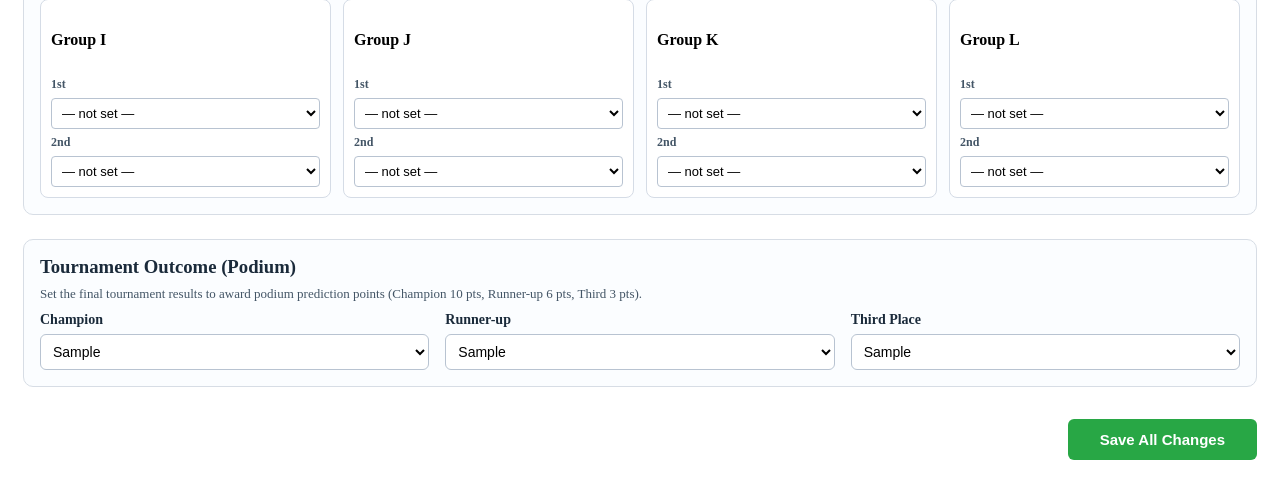
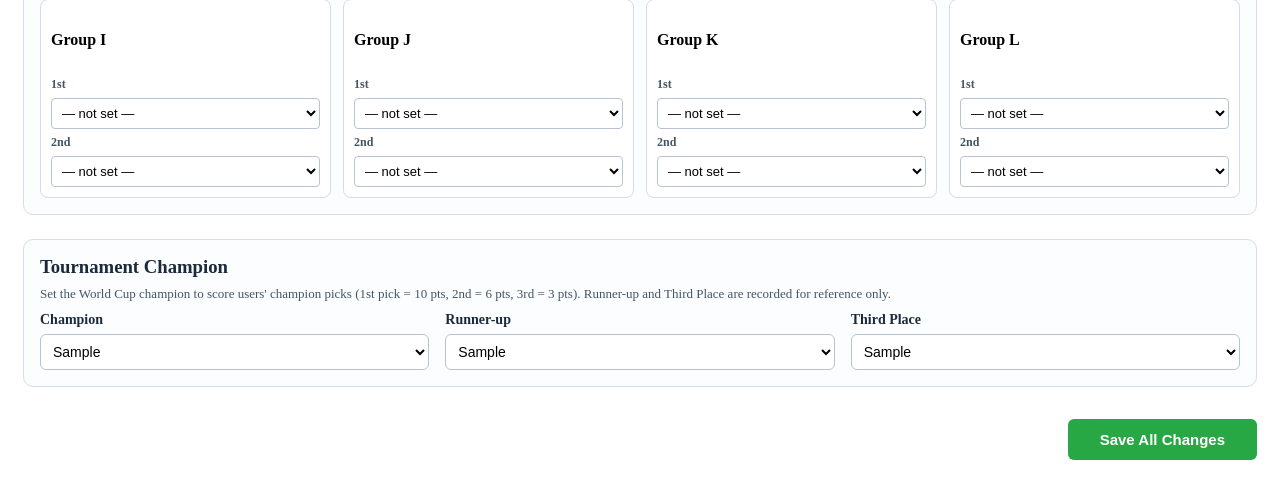
Before and after one commit to jalankmd/world_cup_prediction_website, a Flask app: page /admin/results in a window 1280 px wide. Shown: the part 909-1409 px from the top of the page. Run offline with Flask 3, Linux system fonts and the light colour scheme; a user stored in the database is signed in; tables that the repository leaves empty hold one stand-in row (values such as "Sample post").

Commit message:
fix checklist: champion picks X/3 counter, per-item lock countdowns, consistent champion picks language
- Champion picks checklist item now shows 0/3, 1/3 ... 3/3 count
- Add champion picks progress bar alongside score and group qualifier bars
- Each checklist item shows a live countdown to its next locking deadline
- Rename Podium Picks to Champion Picks everywhere (admin/user predictions tabs, headers)
- Add description clarifying users are picking 3 teams to win the World Cup, not a podium
- Update admin results section title and description accordingly

Co-Authored-By: Claude Sonnet 4.6 <noreply@anthropic.com>

```diff
--- a/app/routes.py
+++ b/app/routes.py
@@ -457,6 +457,27 @@ def matches():
     missing_soon = sum(1 for m in upcoming_open if m.match_date <= soon_cutoff and m.id not in active_pred_ids)
     missing_total = sum(1 for m in upcoming_open if m.id not in active_pred_ids)
 
+    # Checklist: per-item deadlines and champion picks count
+    classic_unpredicted = [m for m in upcoming_open if m.id not in set(predictions.keys())]
+    next_score_deadline_iso = classic_unpredicted[0].match_date.strftime("%Y-%m-%dT%H:%M:%SZ") if classic_unpredicted else None
+
+    next_group_deadline = None
+    for card in group_cards:
+        if not card["locked"] and not card["prediction"] and card["deadline"]:
+            if next_group_deadline is None or card["deadline"] < next_group_deadline:
+                next_group_deadline = card["deadline"]
+    next_group_deadline_iso = next_group_deadline.strftime("%Y-%m-%dT%H:%M:%SZ") if next_group_deadline else None
+
+    champion_deadline_iso = podium_deadline.strftime("%Y-%m-%dT%H:%M:%SZ") if podium_deadline and not podium_locked else None
+
+    champion_picks_count = 0
+    if podium_prediction:
+        champion_picks_count = sum(1 for t in [
+            podium_prediction.champion_team,
+            podium_prediction.runner_up_team,
+            podium_prediction.third_place_team,
+        ] if t)
+
     return render_template(
         "matches.html",
         matches=filtered_matches,
@@ -484,6 +505,10 @@ def matches():
         missing_total=missing_total,
         next_match=next_match,
         next_kickoff_iso=next_kickoff_iso,
+        next_score_deadline_iso=next_score_deadline_iso,
+        next_group_deadline_iso=next_group_deadline_iso,
+        champion_deadline_iso=champion_deadline_iso,
+        champion_picks_count=champion_picks_count,
     )
 
 
--- a/static/style.css
+++ b/static/style.css
@@ -1166,6 +1166,13 @@ button:hover {
     font-size: 11px;
     opacity: 0.75;
     margin-left: 2px;
+}
+
+.pred-deadline-countdown {
+    font-size: 11px;
+    opacity: 0.65;
+    font-style: italic;
+    white-space: nowrap;
 }
 
 .pick-pts {
--- a/templates/admin_results.html
+++ b/templates/admin_results.html
@@ -137,8 +137,8 @@
     </section>
 
     <section class="admin-results-section">
-        <h3>Tournament Outcome (Podium)</h3>
-        <p class="meta-line">Set the final tournament results to award podium prediction points (Champion 10 pts, Runner-up 6 pts, Third 3 pts).</p>
+        <h3>Tournament Champion</h3>
+        <p class="meta-line">Set the World Cup champion to score users' champion picks (1st pick = 10 pts, 2nd = 6 pts, 3rd = 3 pts). Runner-up and Third Place are recorded for reference only.</p>
         <div class="outcome-grid">
             <div class="outcome-item">
                 <label>Champion</label>
```
Also changed, not shown: templates/admin_predictions.html (+6 -5 lines), templates/matches.html (+35 -3 lines), templates/user_predictions.html (+6 -5 lines).
